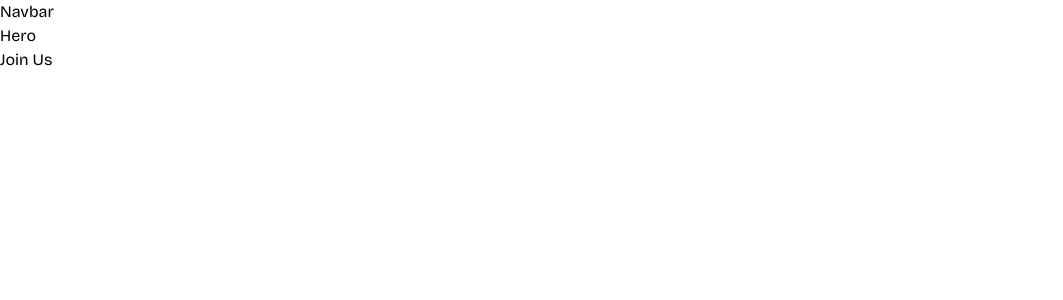
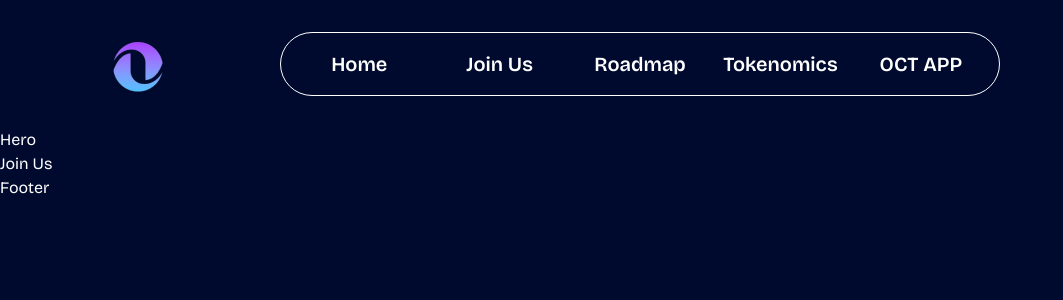
Before and after one commit to chochodev/Octet-app, a React (Create React App) app: page / in a window 1280 px wide. Shown: the top 300 px of the page, without its empty margins (0-1063 px from the left). Built offline with nearby package versions, Linux system fonts and the light colour scheme.

Commit message:
done with the navbar first draft

```diff
--- a/src/components/navbar/index.jsx
+++ b/src/components/navbar/index.jsx
@@ -1,8 +1,38 @@
-import React from 'react'
+import React, { useState } from 'react'
+import { Link } from 'react-scroll';
+import { RiMenuLine, RiCloseFill } from 'react-icons/ri';
 
 const Navbar = () => {
+  const [openSmallNav, setOpenSmallNav] = useState(false);
+
+  const nav_link = 'text-[1.15rem] xl:text-[1.25rem] font-semibold w-full text-center hover:text-secondary active:text-secondary-light transition-all duration-250 ease-in-out';
+
   return (
-    <div>Navbar</div>
+    <div className='sticky z-[50] top-0 left-0 h-max w-full bg-background'>
+      <div className='relative z-[50] flex items-center justify-end lg:justify-center gap-[5rem] lg:gap-[20%] w-full py-[2rem] px-[2.5rem] lg:px-[5rem] xl:px-[7.5rem]'>
+        <img src='./assets/images/logo.png' alt='LOGO' className='absolute left-[5%] xl:left-[7.5%] h-[5rem] w-[5rem] object-cover select-none' />
+        <div className="hidden lg:flex justify-evenly w-[50%] min-w-[40rem] lg:min-w-[45rem] px-0 xl:px-[.5rem] py-[1rem] rounded-[6.25rem] border-solid border-white border-[1px]">
+          <Link to='home' className={nav_link}>Home</Link>
+          <Link to='joinus' className={nav_link}>Join Us</Link>
+          <Link to='roadmap' className={nav_link}>Roadmap</Link>
+          <Link to='tokenomic' className={nav_link}>Tokenomics</Link>
+          <Link to='oct-app' className={nav_link}>OCT APP</Link>
+        </div>
+        <button onClick={()=>setOpenSmallNav(!openSmallNav)} className='lg:hidden'>
+          {!openSmallNav?
+            <RiMenuLine className='bg-tertiary2/10 hover:bg-tertiary2/20 rounded-[8px] p-[.45rem] text-tertiary2 active:text-[#ffffff] text-[2.75rem] transition-all ease-in-out duration-200 ' />
+            : <RiCloseFill  className='bg-tertiary2/10 hover:bg-tertiary2/20 rounded-[8px] p-[.45rem] text-tertiary2 active:text-[#ffffff] text-[2.75rem] transition-all ease-in-out duration-200 ' />
+          }
+        </button>
+      </div>
+      <div className={`absolute ${openSmallNav? 'top-[100%] right-[.5rem] opacity-[100%] select-auto z-[50] visible' : 'top-[200%] right-0 opacity-0 select-none z-[-5] invisible'} lg:hidden flex flex-col items-center h-screen w-full gap-[2.125rem] xl:gap-[2.8125rem] pt-[12rem] bg-background px-[2rem] py-[3.5rem] rounded-[16px] transition-all ease-in-out duration-200 `}>
+        <Link to='home' className={nav_link}>Home</Link>
+        <Link to='joinus' className={nav_link}>Join Us</Link>
+        <Link to='roadmap' className={nav_link}>Roadmap</Link>
+        <Link to='tokenomic' className={nav_link}>Tokenomics</Link>
+        <Link to='oct-app' className={nav_link}>OCT APP</Link>
+      </div>
+    </div>
   )
 }
 
--- a/src/index.css
+++ b/src/index.css
@@ -18,6 +18,7 @@
   font-family: var(--primary-font);
   padding: 0;
   margin: 0;
+  color: #ffffff;
   box-sizing: border-box;
   list-style: none;
   outline: none;
@@ -28,7 +29,7 @@
 }
 
 h1, h2, h3, h4, h5, h6, p, span, small, li {
-  /* color: #ffffff; */
+  color: #ffffff;
 }
 
 a, button, .icon, img {
@@ -41,10 +42,10 @@ html {
   scroll-behavior: smooth;
   font-size: 16px;
 }
-/*
+
 body {
-  background: #000000;
-} */
+  background: #000A2F;
+}
 
 /* Radial gradient for hero section image frame */
 .radial_frame {
--- a/src/views/home/index.jsx
+++ b/src/views/home/index.jsx
@@ -1,5 +1,6 @@
 import React from 'react';
 import Navbar from 'components/navbar';
+import Footer from 'components/footer';
 import Hero from './s1_hero';
 import JoinUs from './s2_joinus';
 
@@ -11,6 +12,7 @@ const Home = () => {
       <Hero />
       <JoinUs />
     </div>
+    <Footer />
     </>
   )
 }
--- a/tailwind.config.js
+++ b/tailwind.config.js
@@ -21,7 +21,10 @@ module.exports = {
       'secondary-dark': '#072C0D',
 
       'tertiary': '#FF4136',
-      'tertiary2': '#AAAAAA'
+      'tertiary2': '#AAAAAA',
+
+      'white': '#FFFFFF',
+      'black': '#000000'
     },
 
   },
```
Also changed, not shown: src/fonts/circular_std_font.otf (deleted).
